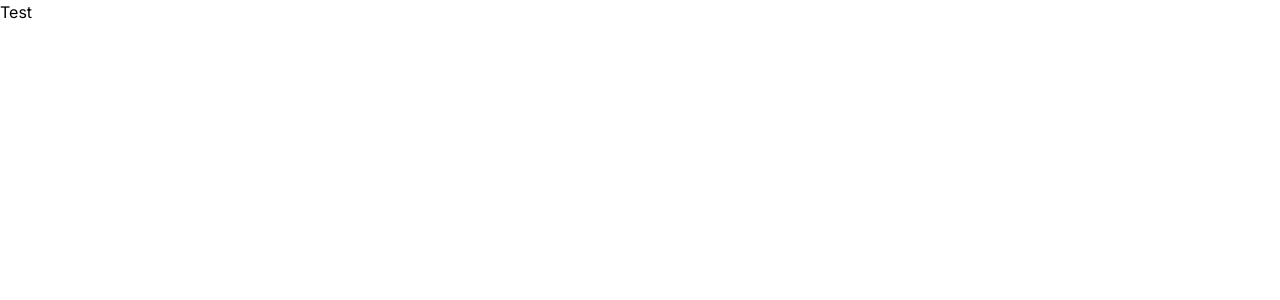
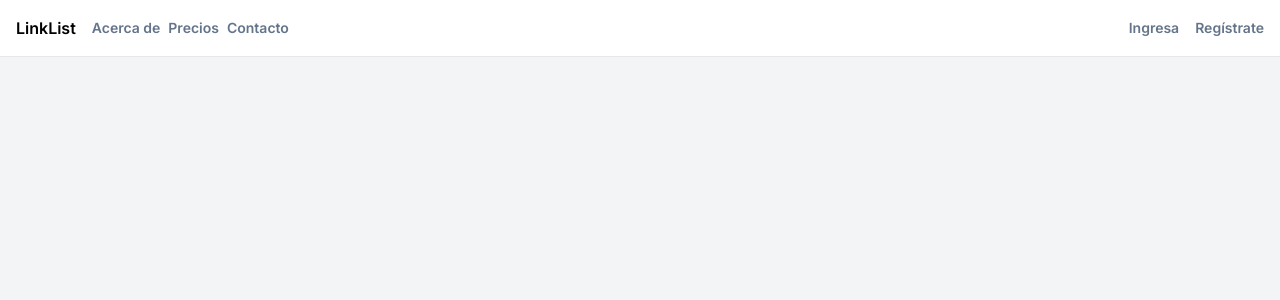
Before and after one commit to ravenbbs/linkly, a Next.js app: page / in a window 1280 px wide. Shown: the top 300 px of the page. Built offline with nearby package versions, Linux system fonts and the light colour scheme.

Commit message:
Body Style css - Header component on Page

```diff
--- a/src/app/globals.css
+++ b/src/app/globals.css
@@ -1,3 +1,7 @@
 @tailwind base;
 @tailwind components;
 @tailwind utilities;
+
+body {
+  @apply bg-gray-100
+}
--- a/src/app/page.js
+++ b/src/app/page.js
@@ -1,9 +1,12 @@
+import Header from "@/components/Header";
 import Image from "next/image";
+import Link from "next/link";
 
 export default function Home() {
   return (
-    <div>
-      <h2>Test</h2>
-    </div>
+    <main>
+      <Header />
+      <section></section>
+    </main>
   );
 }
```
